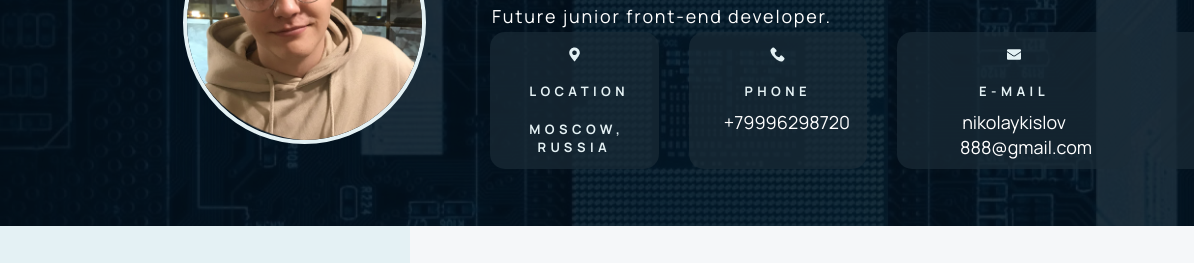
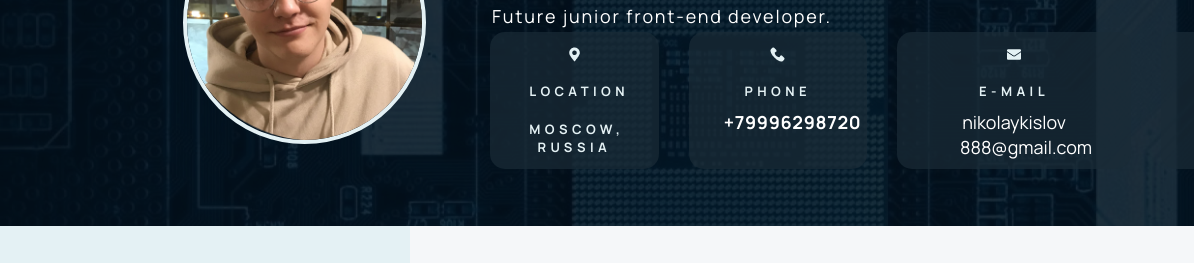
Before and after one commit to NikolayKislov/rsschool-cv, a plain HTML site: page index.html in a window 1280 px wide. In both pictures the pointer is over the link "+79996298720". Shown: the part 167-430 px from the top of the page, 0-1194 px from the left. Drawn offline with Linux system fonts and the light colour scheme.

Commit message:
feat: add link hover properties

```diff
--- a/styles.css
+++ b/styles.css
@@ -475,3 +475,8 @@ background-size: cover;
 width: 150px;
 height:56px;
 }
+a:hover {
+  font-weight: 800;
+  transition: 0.6s ease;
+  letter-spacing: 0.05vw;
+}
```
